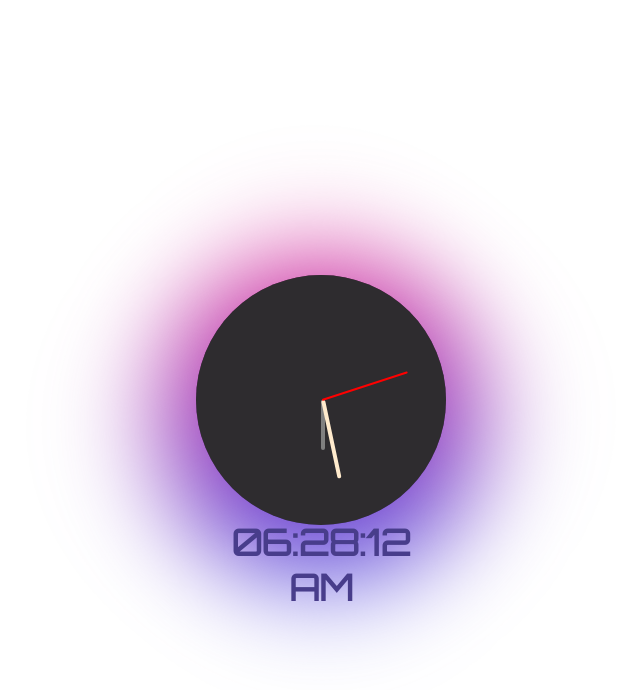
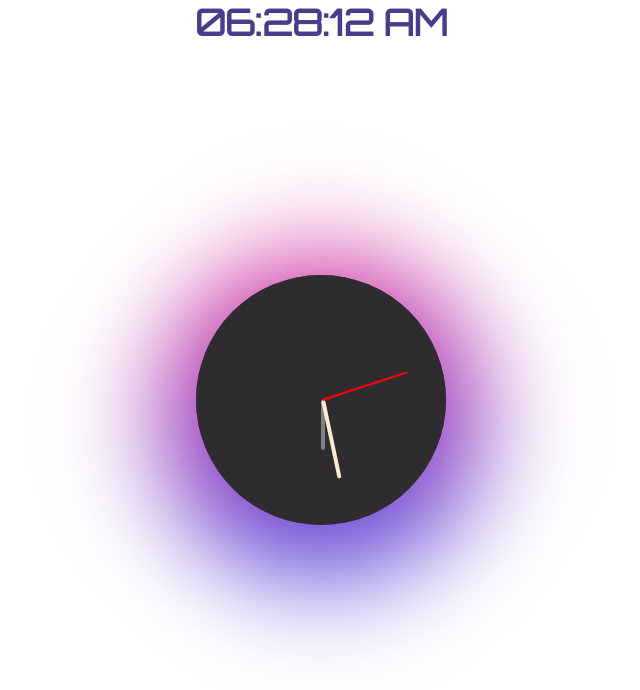
Before and after one commit to arjunjayakumar/clock-widget, an Angular app: page / in a window 1280 px wide. Shown: the top 690 px of the page, without its empty margins (319-959 px from the left). Built offline with nearby package versions, Linux system fonts and the light colour scheme.

Commit message:
Fix clock postition issue for stackBlitz

```diff
--- a/src/app/clock-widget/clock-widget.component.scss
+++ b/src/app/clock-widget/clock-widget.component.scss
@@ -61,17 +61,17 @@ h1 {
   text-align: center;
   font-size: 2.25rem;
   background: transparent;
-  font-family: "Orbitron", sans-serif;
+  font-family: 'Orbitron', sans-serif;
   position: absolute;
-  bottom: 20%;
-  left: 42%;
-  right: 42%;
+  bottom: 10%;
+  inset: 0;
+  margin: auto;
   color: darkslateblue;
 }
 
 .clock {
   &::before {
-    content: "";
+    content: '';
     z-index: -1;
     position: absolute;
     top: 0;
@@ -89,7 +89,7 @@ h1 {
   }
 
   &::after {
-    content: "";
+    content: '';
     z-index: -1;
     position: absolute;
     top: 0;
--- a/src/app/clock-widget/clock-widget.component.ts
+++ b/src/app/clock-widget/clock-widget.component.ts
@@ -41,7 +41,7 @@ export class ClockWidgetComponent implements OnInit, OnDestroy {
     this.hour = hours * 30;
     this.minute = minutes * 6;
     this.second = seconds * 6;
-    console.log(this.hour, this.minute, this.second);
+
     this.changeDetectorRef.detectChanges();
   }
 
```
Also changed, not shown: tsconfig.json (+8 -11 lines).
